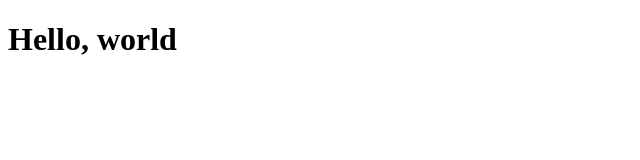
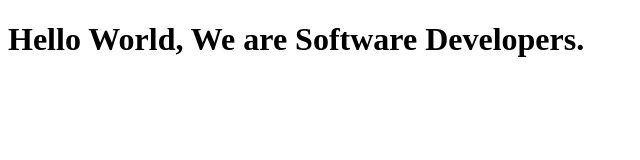
Before and after one commit to uno36/Collaborative-Project_Harshika_Emmanuel, a plain HTML site: page index.html in a window 1280 px wide. Shown: the whole page, without its empty margins (0-640 px from the left). Drawn offline with Linux system fonts and the light colour scheme.

Commit message:
Updated Index.html

```diff
--- a/index.html
+++ b/index.html
@@ -7,6 +7,6 @@
     <title>Microverse</title>
 </head>
 <body>
-    <h1>Hello, world</h1>
+    <h1>Hello World, We are Software Developers.</h1>
 </body>
 </html>
```
